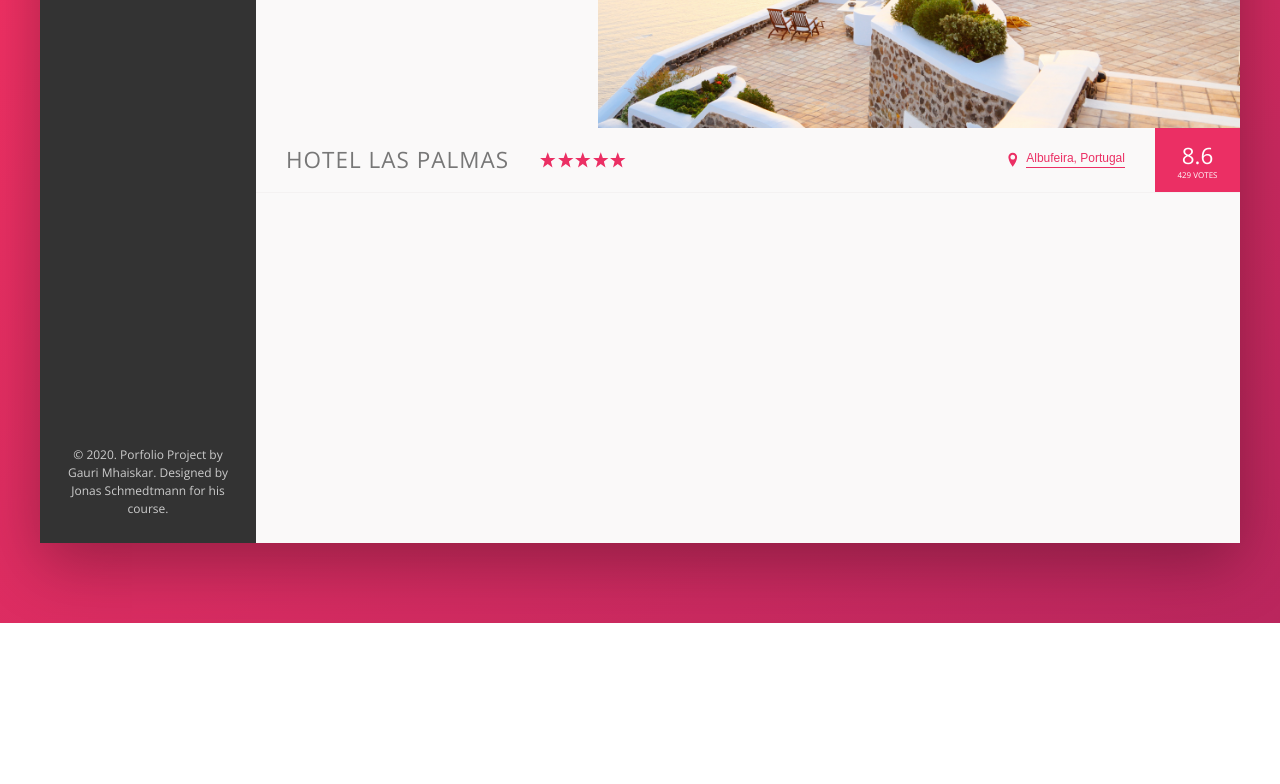
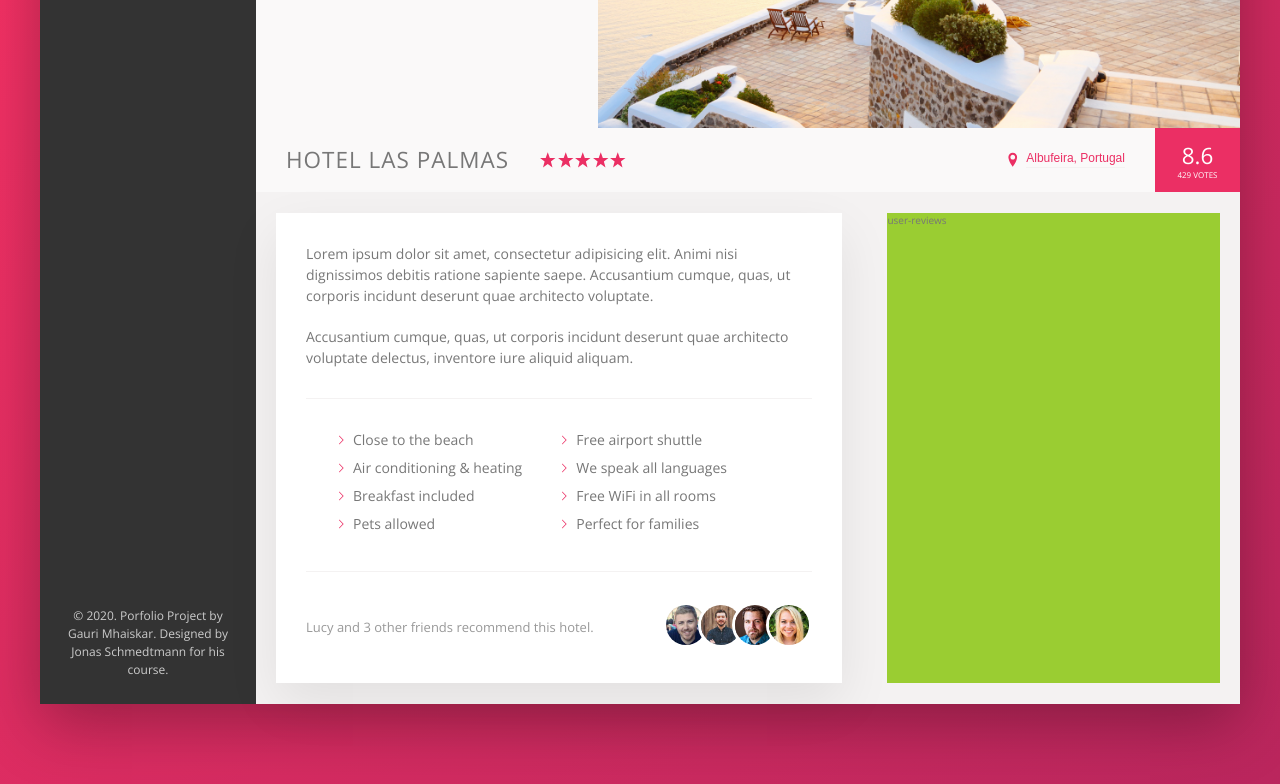
Before and after one commit to Ann-pixel/trillo-portfolio, a website: page index.html in a window 1280 px wide. Shown: the part 407-1191 px from the top of the page. Before the commit the page ends 1030 px from the top, so only its background shows below. Drawn offline with nearby package versions, Linux system fonts and the light colour scheme.

Commit message:
completed the description section

```diff
--- a/index.html
+++ b/index.html
@@ -141,7 +141,45 @@
 
             </div>
 
+            <div class="detail">
+                <div class="description">
+                    <p class= paragraph>
+                        Lorem ipsum dolor sit amet, consectetur adipisicing elit. Animi nisi dignissimos debitis ratione sapiente saepe. Accusantium cumque, quas, ut corporis incidunt deserunt quae architecto voluptate.
+                    </p>
+                    <p class="paragraph">
+                        Accusantium cumque, quas, ut corporis incidunt deserunt quae architecto voluptate delectus, inventore iure aliquid aliquam.
+                    </p>
+                    <ul class="list">
+                        <li class="list__item">Close to the beach</li>
+                        <li class="list__item">Free airport shuttle</li>
+                        <li class="list__item">Air conditioning & heating</li>
+                        <li class="list__item">We speak all languages</li>
+                        <li class="list__item">Breakfast included</li>
+                        <li class="list__item">Free WiFi in all rooms</li>
+                        <li class="list__item">Pets allowed</li>
+                        <li class="list__item">Perfect for families</li>
+                    </ul>
 
+                    <div class="recommend">
+                        <p class="recommend__count">
+                            Lucy and 3 other friends recommend this hotel.
+                        </p>
+                        <div class="recommend__friends">
+                            <img class="recommend__photo" src="img/user-3.jpg" alt="friend-1">
+                            <img class="recommend__photo" src="img/user-4.jpg" alt="friend-2">
+                            <img class="recommend__photo" src="img/user-5.jpg" alt="friend-3">
+                            <img class="recommend__photo" src="img/user-6.jpg" alt="friend-4">
+
+                        </div>
+
+
+
+                    </div>
+                </div>
+                <div class="user-reviews">
+                    user-reviews
+                </div>
+            </div>
 
 
 
--- a/sass/_base.scss
+++ b/sass/_base.scss
@@ -23,6 +23,10 @@
     --color-grey-dark-3: #999;
 
     --shadow-dark:0 2rem 6rem rgba(0,0,0, .3);
+    --shadow-light: 0 2rem 5rem rgba(0, 0, 0, .08);
+
+
+    --line: 1px solid var(--color-grey-light-2);
 }
 
 
--- a/sass/_components.scss
+++ b/sass/_components.scss
@@ -195,7 +195,7 @@
 .overview{
     display: flex;
     align-items: center;
-    border-bottom: 1px solid var(--color-grey-light-2);
+    border-bottom: var(--line);
 
 
     &__heading{
@@ -257,7 +257,7 @@
     border: none;
     color: var(--color-primary);
     font-size: inherit;
-    border-bottom: 1px solid currentColor;
+    border-bottom: var(--line);
     padding-bottom: 2px;
     display:inline-block;
     background-color: transparent;
--- a/sass/_layout.scss
+++ b/sass/_layout.scss
@@ -9,7 +9,7 @@
     font-size: 1.4rem;
     height: 7rem;
     background-color: #fff;
-    border-bottom: 1px solid var(--color-grey-light-2);
+    border-bottom: var(--line);
     display: flex;
     justify-content: space-between;
     align-items: center;
@@ -28,7 +28,109 @@
 
     flex: 1;
     //test
-    height: 80rem;
+    // height: 80rem;
     // background-color: orangered;
 
 }
+
+.detail{
+    display: flex;
+    padding: 2rem;
+    background-color: var(--color-grey-light-2);
+    border-bottom: var(--line);
+}
+.description{
+    background-color: #fff;
+    flex: 0 0 60%;
+    margin-right: 4.5rem;
+    padding:  3rem;
+    box-shadow: var(--shadow-light);
+    font-size: 1.4rem;
+}
+.user-reviews{
+    background-color: yellowgreen;
+    flex:1;
+}
+
+
+//paragraph
+.paragraph:not(:last-of-type){
+    margin-bottom: 2rem;
+}
+
+
+
+
+//list
+.list{
+    list-style: none;
+    margin: 3rem 0;
+    padding: 3rem;
+    border-top: var(--line);
+    border-bottom: var(--line);
+    display: flex;
+    flex-wrap: wrap;
+    justify-content:space-between;
+
+    &__item{
+        flex: 0 0 50%;
+        margin-bottom: .7rem;
+
+
+    }
+    &__item::before{
+        content:"";
+        display: inline-block;
+        height: 1rem;
+        width: 1rem;
+        margin-right: .7rem;
+
+
+
+        //approach for older browsers. cant change the color of a background image. so we use mask
+        // background-image: url(../img/chevron-thin-right.svg);
+        // background-size: cover;
+
+        //newer browsers -masks
+        background-color: var(--color-primary);
+        -webkit-mask-image :url(../img/chevron-thin-right.svg);
+        -webkit-mask-size: cover; //so the mask adapts to the size (ht, wt) specified above
+        mask-image :url(../img/chevron-thin-right.svg);
+        mask-size: cover;
+    }
+}
+
+
+
+
+
+
+
+//recommendation
+
+.recommend{
+    font-size: 1.3rem;
+    color: var(--color-grey-dark-3);
+    display:  flex;
+    align-items: center;
+
+    &__friends{
+
+    }
+    &__count{
+        margin-right: auto;
+    }
+
+    &__photo{
+        //border box: content box is to undo our * setting, boxsizing: borderbox
+        box-sizing: content-box; //setting it back to default value.so the images stay the same size and border is added around them.
+        height: 4rem;
+        width: 4rem;
+        border-radius: 50%;
+        border: 3px solid #fff;
+        &:not(:last-child){ //to make the photos overlap.
+            margin-right: -1.5rem;
+        }
+
+    }
+}
```
Also changed, not shown: css/style.css.
